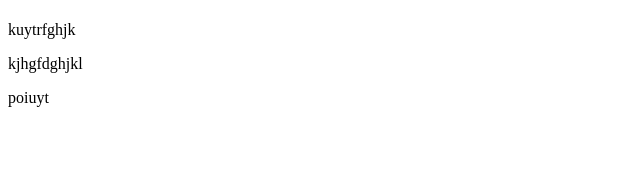
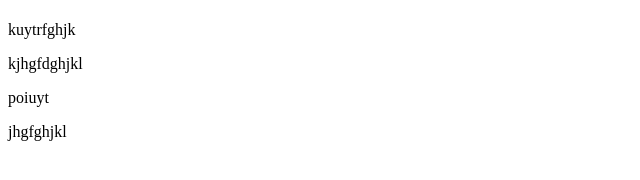
Before and after one commit to Petmel7/ten, a plain HTML site: page index.html in a window 1280 px wide. Shown: the whole page, without its empty margins (0-640 px from the left). Drawn offline with Linux system fonts and the light colour scheme.

Commit message:
Update index.html

```diff
--- a/index.html
+++ b/index.html
@@ -11,5 +11,6 @@
     <p>kuytrfghjk</p>
     <p>kjhgfdghjkl</p>
     <p>poiuyt</p>
+    <p>jhgfghjkl</p>
 </body>
 </html>
```
